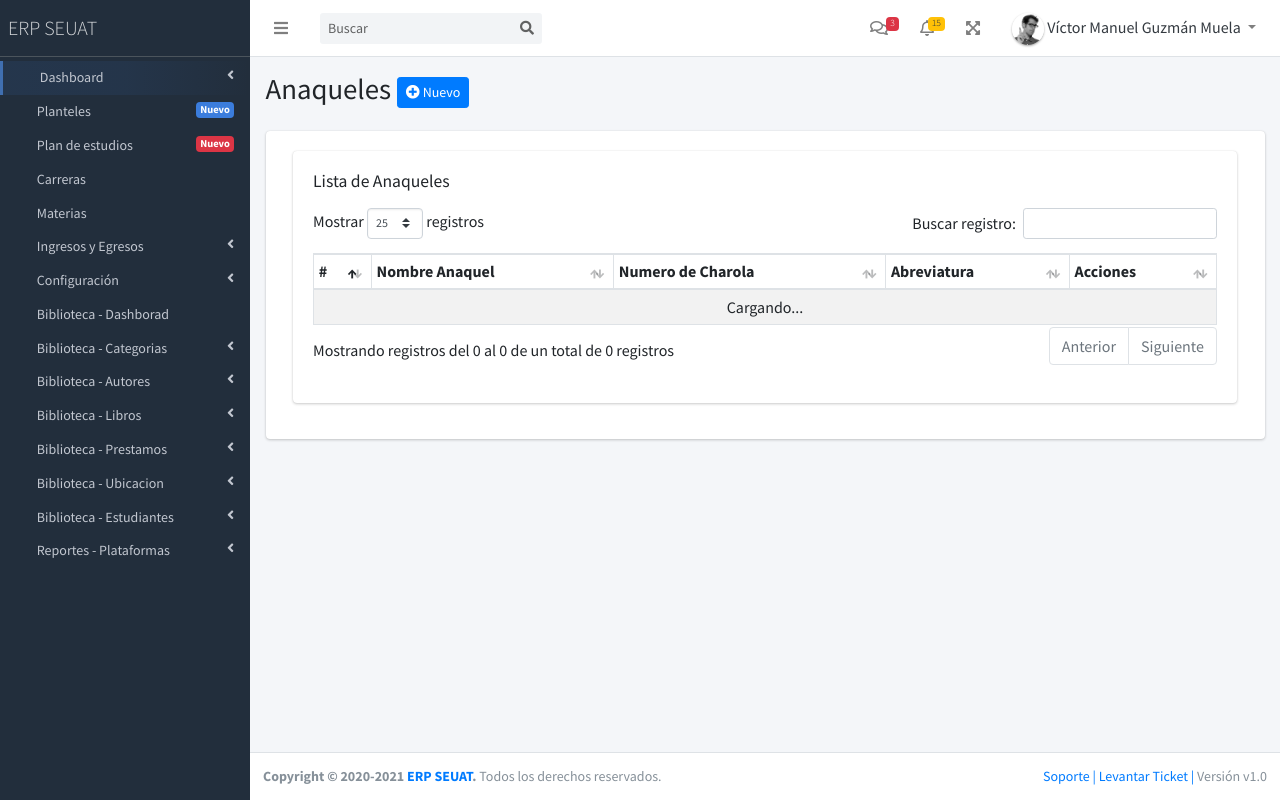
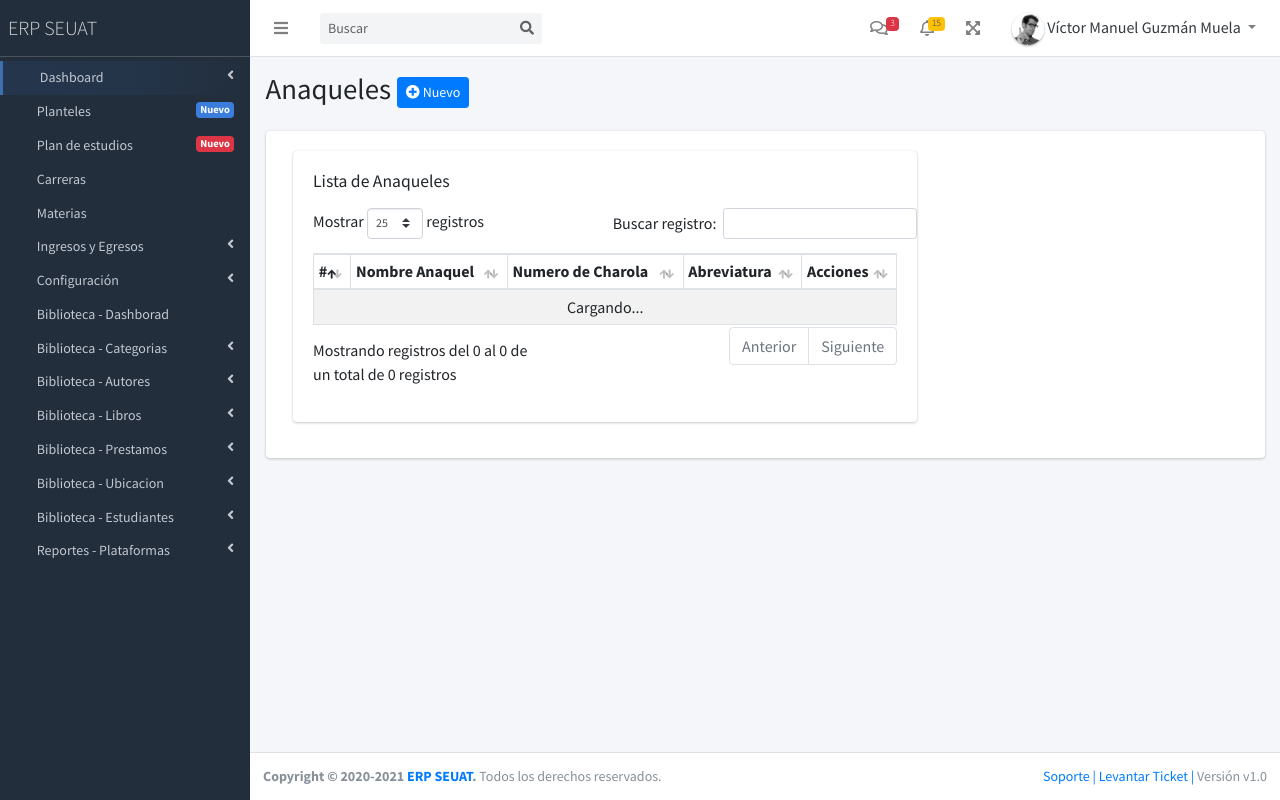
Before and after one commit to guzmanv/erp-seuat-v1, a PHP site: page /erp-seuat-v1/Biblioteca/ubicacion in a window 1280 px wide. Run offline with PHP 8.4, Linux system fonts and the light colour scheme; lists and menus that the app fills with data are empty; some libraries are stand-ins or nearby versions.

```diff
--- a/Views/Biblioteca/ubicacion.php
+++ b/Views/Biblioteca/ubicacion.php
@@ -29,7 +29,7 @@
           <div class="col-lg-12">
             <div class="card">
               <div class="card-body">
-                <div class="col-12 col-xl-12">
+                <div class="col-8 col-xl-8">
                   <div class="card">
                     <div class="card-body">
                       <h3 class="card-title">Lista de Anaqueles</h3>
```
